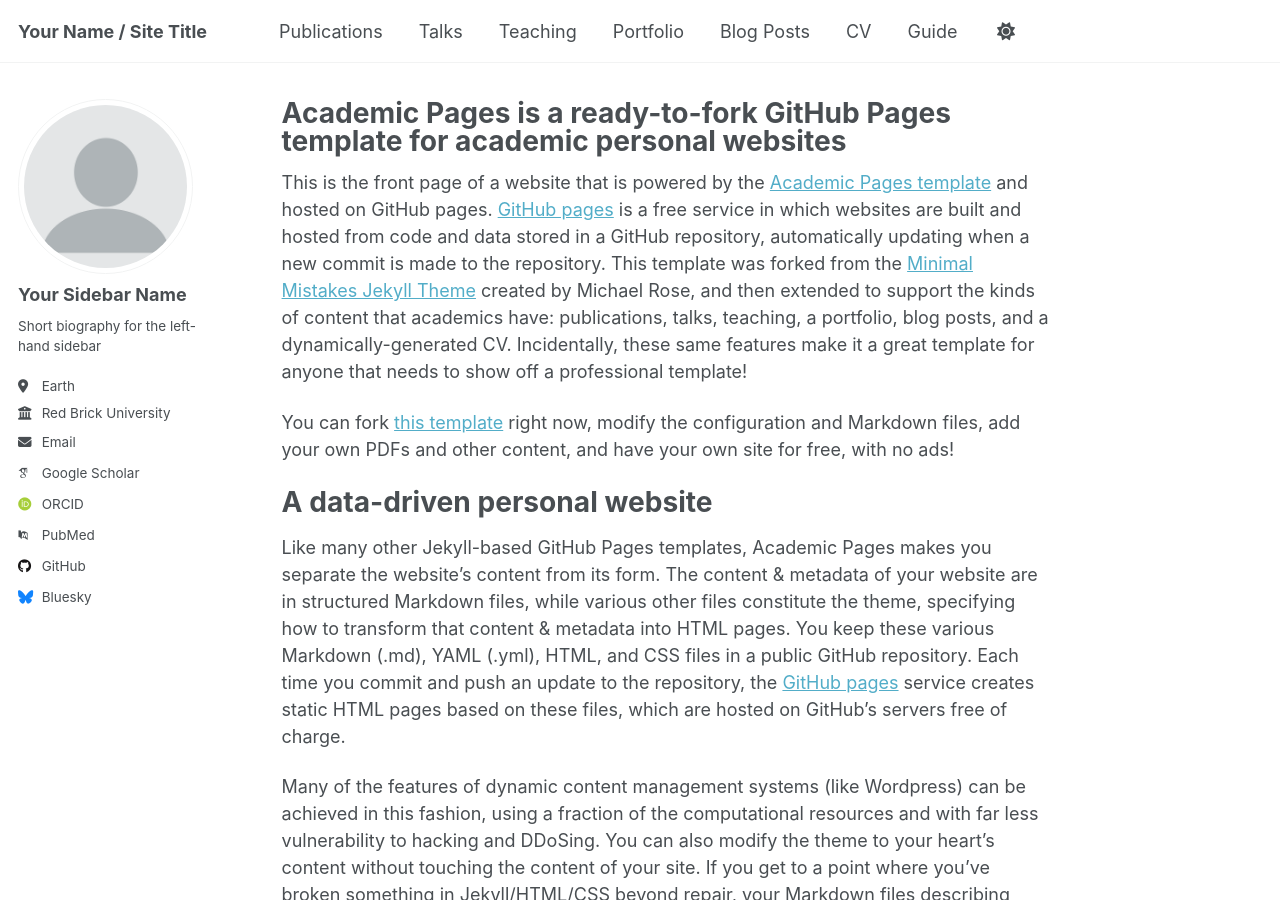
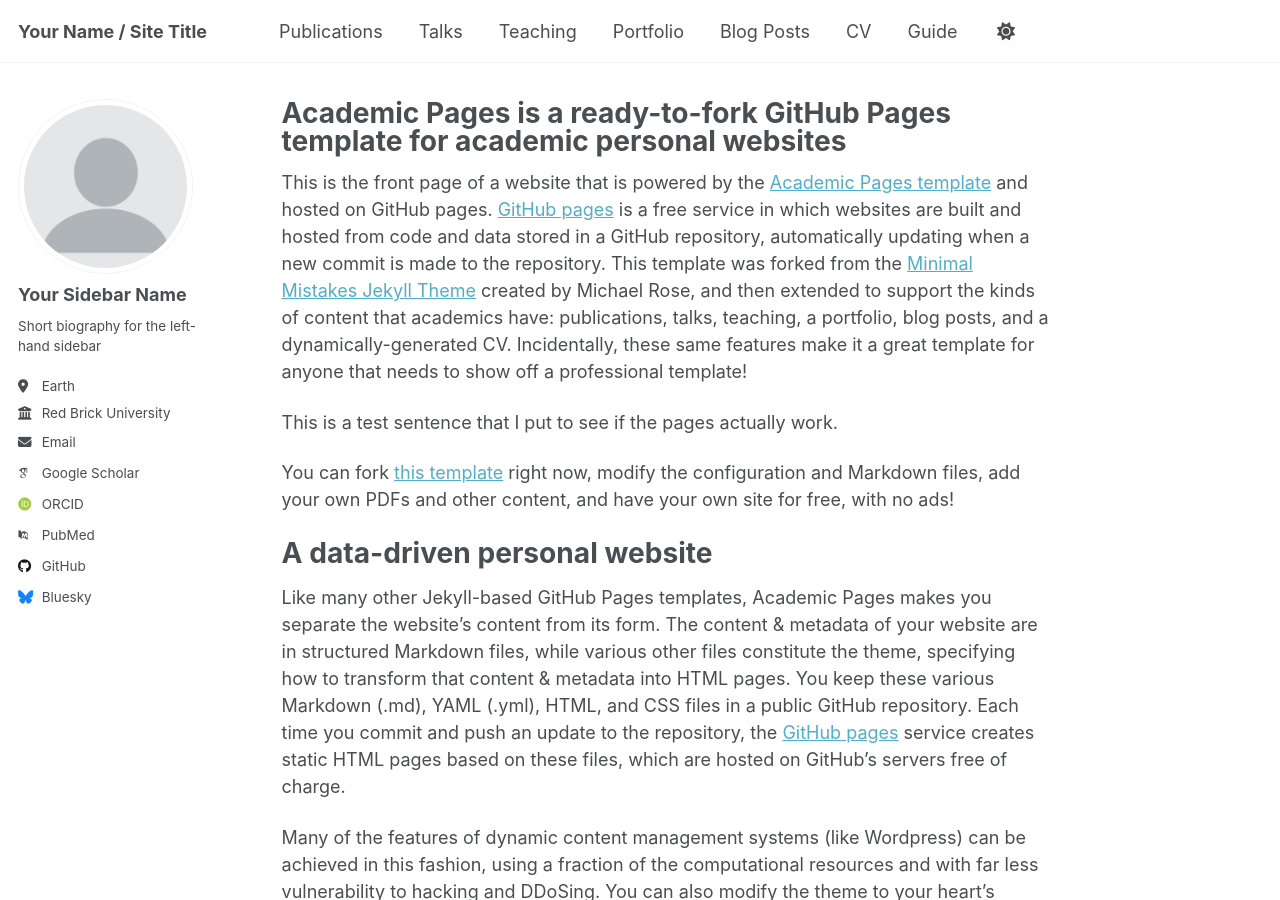
Before and after one commit to jdz357/jdz357.github.io, a Jekyll site: the page built from _pages/about.md, in a window 1280 px wide and 900 px high. Built offline with Jekyll 4.4.1, drawn with Linux system fonts in a browser that asks for light colours; some web fonts are replaced; a script that is not in the unit is left out.

Commit message:
Add test sentence to about page
Added a test sentence to verify page functionality.

```diff
--- a/_pages/about.md
+++ b/_pages/about.md
@@ -8,6 +8,8 @@
 ---
 
 This is the front page of a website that is powered by the [Academic Pages template](https://github.com/academicpages/academicpages.github.io) and hosted on GitHub pages. [GitHub pages](https://pages.github.com) is a free service in which websites are built and hosted from code and data stored in a GitHub repository, automatically updating when a new commit is made to the repository. This template was forked from the [Minimal Mistakes Jekyll Theme](https://mmistakes.github.io/minimal-mistakes/) created by Michael Rose, and then extended to support the kinds of content that academics have: publications, talks, teaching, a portfolio, blog posts, and a dynamically-generated CV. Incidentally, these same features make it a great template for anyone that needs to show off a professional template!
+
+This is a test sentence that I put to see if the pages actually work.
 
  You can fork [this template](https://github.com/academicpages/academicpages.github.io) right now, modify the configuration and Markdown files, add your own PDFs and other content, and have your own site for free, with no ads!
 
```
